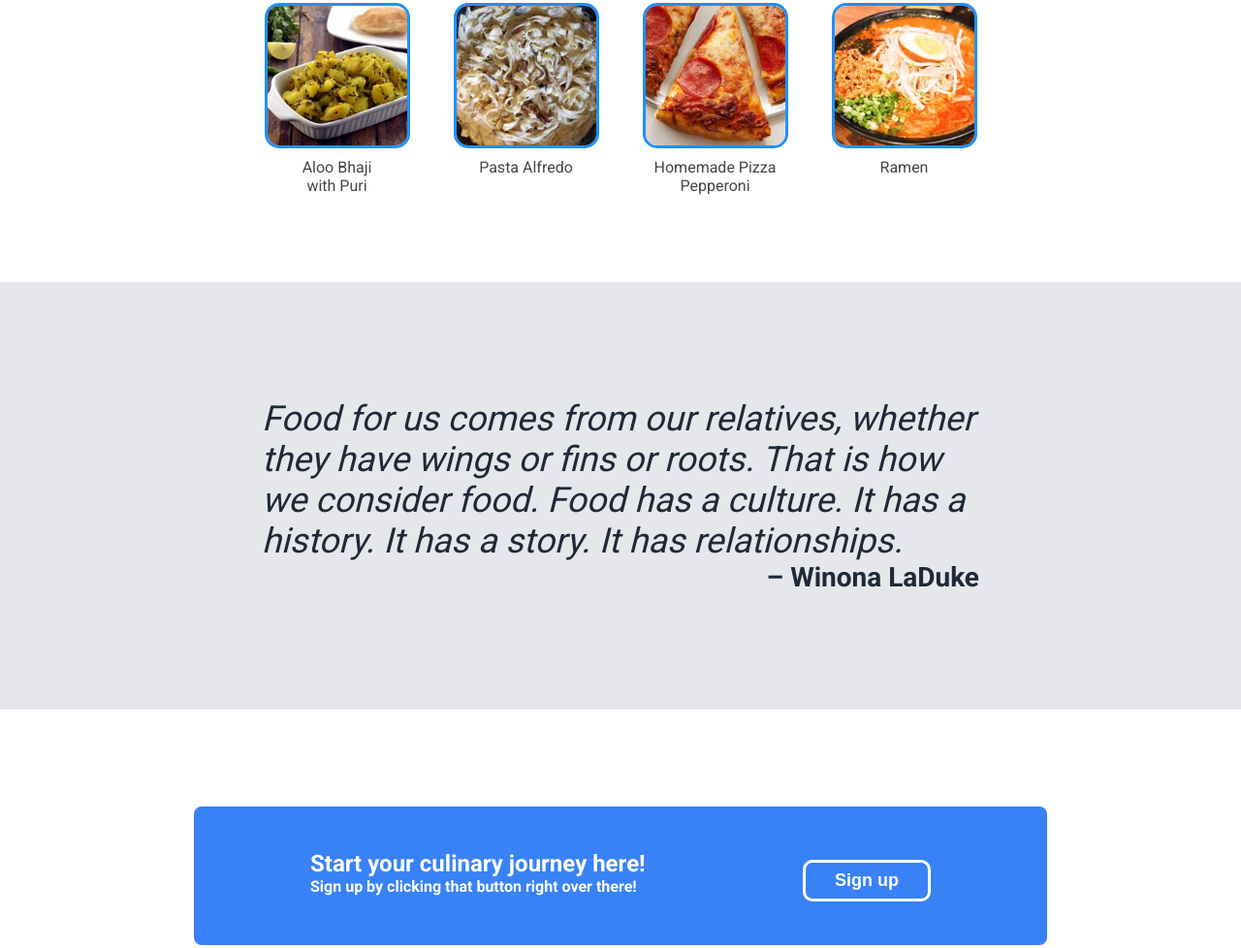
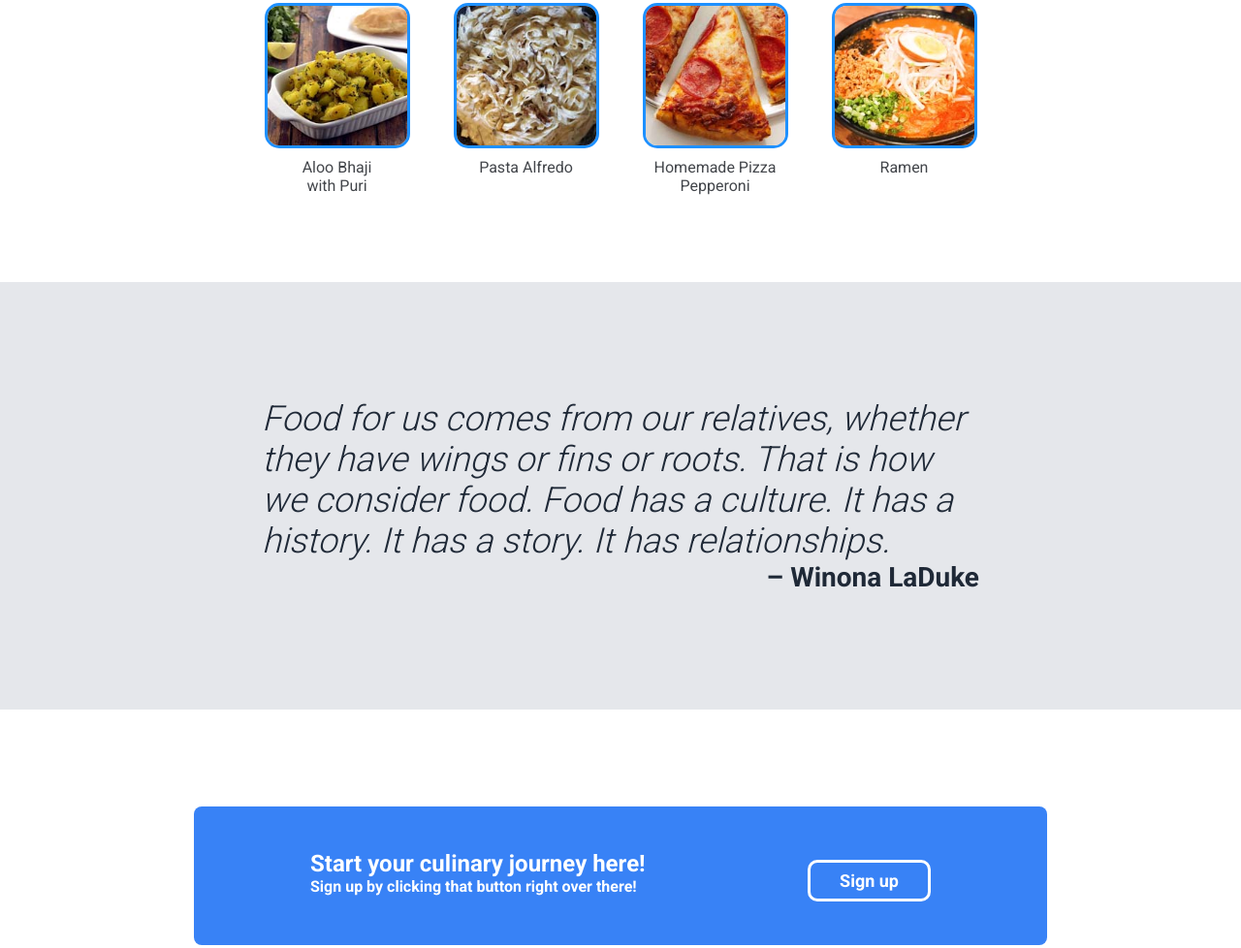
Before and after one commit to Kouroshh89/landing-page, a plain HTML site: page index.html in a window 1280 px wide. Shown: the part 684-1662 px from the top of the page at 97% size. Drawn offline with Linux system fonts and the light colour scheme.

Commit message:
Add font wights

```diff
--- a/styles.css
+++ b/styles.css
@@ -1,13 +1,12 @@
 @import url('https://fonts.googleapis.com/css2?family=Roboto:wght@300;400;500;700;900&display=swap');
+* {
+    font-family: 'Roboto', sans-serif;
+}
 
 * {
     padding: 0px;
     margin: 0px;
     box-sizing: border-box;
-}
-
-body {
-    font-family: 'Roboto', sans-serif;
 }
 
 .header {
@@ -107,7 +106,7 @@ h1 {
 .quote-section {
     background-color: #E5E7EB;
     font-size: 36px;
-    font-weight: light;
+    font-weight: 300;
     color: #1F2937;
     padding: 120px 270px;
 }
@@ -128,7 +127,7 @@ h1 {
 .sign-up2 {
     background-color: #3882F6;
     font-size: 18px;
-    font-weight: bold;
+    font-weight: 700;
     color: white;
     padding: 8px 30px;
     margin-top: 10px;
```
